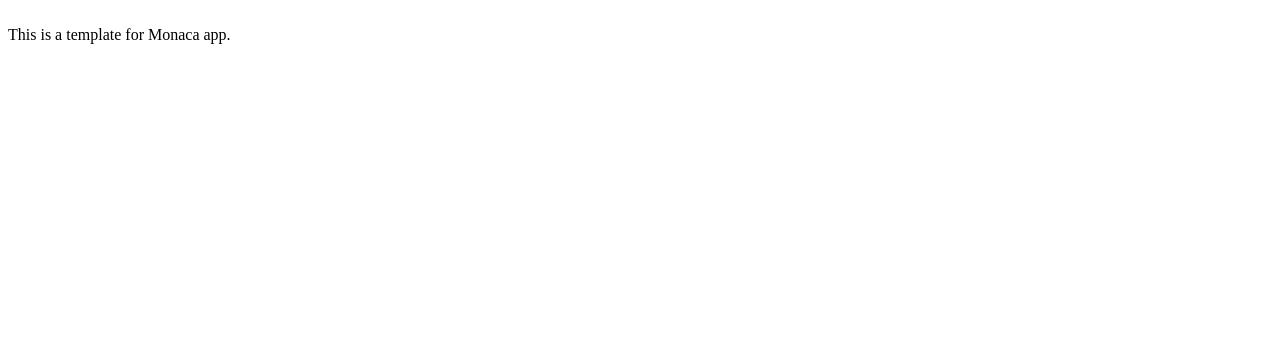
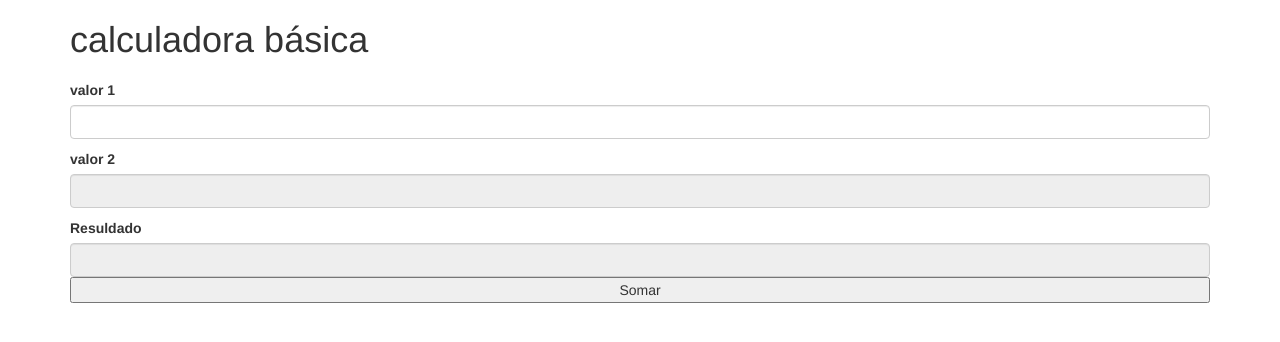
Before and after one commit to Lidi1999/calculadora, a website: page www/index.html in a window 1280 px wide. Drawn offline with Linux system fonts and the light colour scheme.

Commit message:
Editando index

```diff
--- a/www/index.html
+++ b/www/index.html
@@ -4,14 +4,51 @@
     <meta charset="utf-8">
     <meta name="viewport" content="width=device-width, initial-scale=1, maximum-scale=1, user-scalable=no">
     <meta http-equiv="Content-Security-Policy" content="default-src * data: gap: content: https://ssl.gstatic.com; style-src * 'unsafe-inline'; script-src * 'unsafe-inline' 'unsafe-eval'">
+    <!-- Codígo JavaScript -->
     <script src="components/loader.js"></script>
+     <script src="components/jquery-3.3.1.min.js"></script>
+    <script>
+
+    </script>
+    <!--Codígo Css -->
     <link rel="stylesheet" href="components/loader.css">
+    <link rel="stylesheet" href="css/bootstrap.min.css">
     <link rel="stylesheet" href="css/style.css">
     <script>
     </script>
 </head>
 <body>
-	<br />
-    This is a template for Monaca app.
+      <div class="container">
+        <div class="row">
+          <div class="col-xs-12">
+            <div class="jumbotrom">
+            <h1>calculadora básica</h1>
+           </div>
+        </div>
+      </div>
+      <div class="row">
+        <div class="col-xs-12">
+          <label for="">valor 1</label>
+          <input type="number" id="valor 1" class="form-control">
+        </div>
+       </div>
+       <div class="row">
+          <div class= "col-xs-12">
+            <label for="">valor 2 </label>
+            <input type="number" id="valor2" class="form-control" readonly>
+          <div>
+        </div>
+        <div class="row">
+          <div class= "col-xs-12">
+            <label for="result">Resuldado</label>
+            <input type="number" id="valor3" class="form-control" readonly>
+          <div>
+        </div>
+        <div class="row">
+          <div class="col-xs-12">
+            <button id="somar" class="btn-sucess btn-block">Somar</button>
+          </div>
+        </div>
+      </div>
 </body>
 </html>
```
